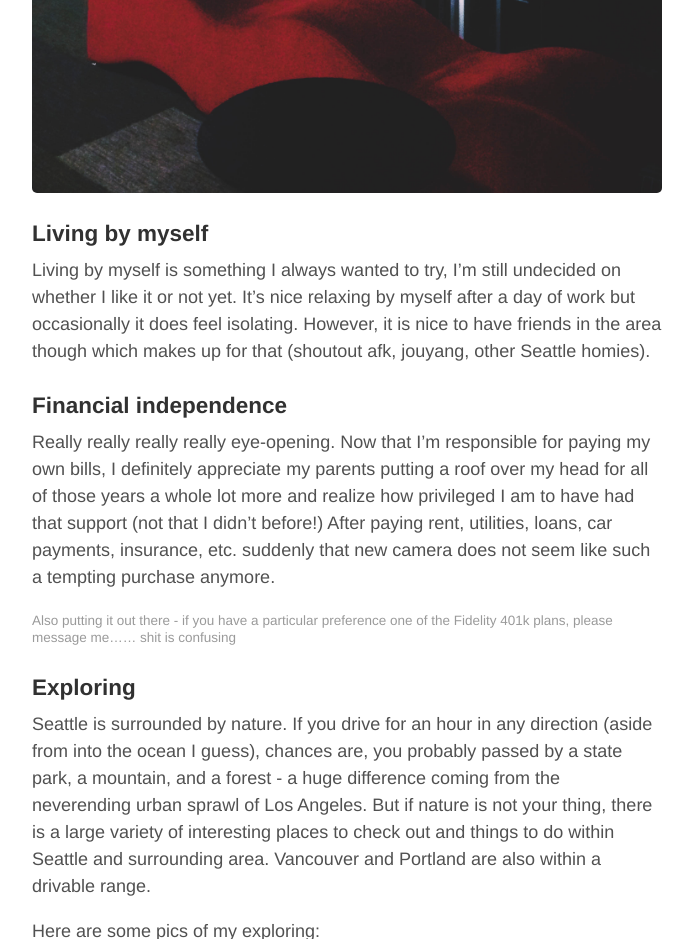
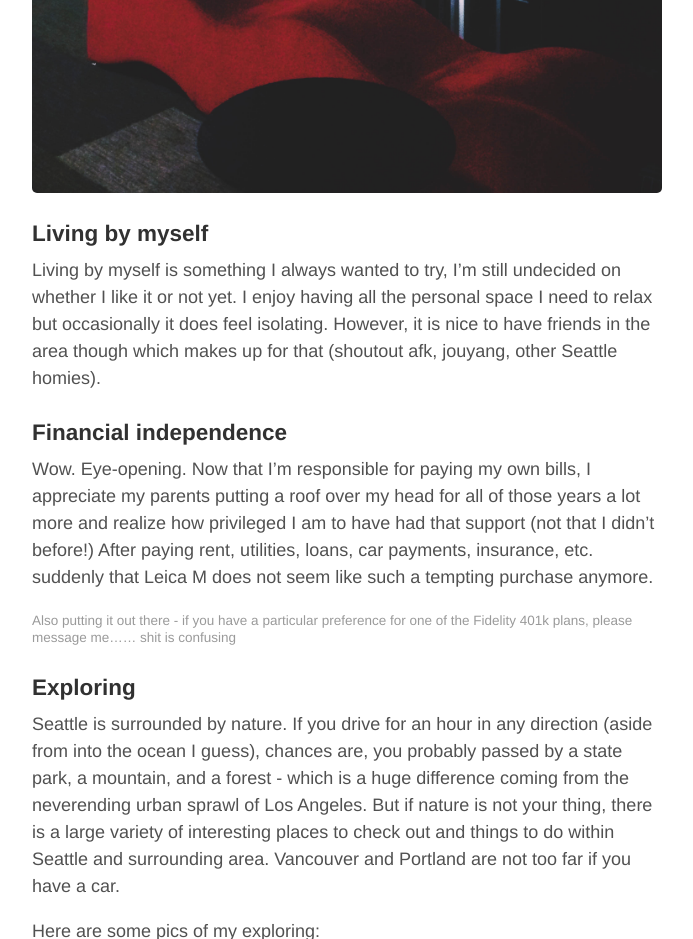
Before and after one commit to rzsun/rzsun.github.io, a Jekyll site: the page built from _posts/2015-11-24-real-life.md, in a window 1280 px wide and 1400 px high, scrolled down 2993 px, cut to the strip 0-939 px from the top of the window. Shown: the whole strip, without its empty margins (293-986 px from the left). Built offline with Jekyll 4.4.1, drawn with Linux system fonts in a browser that asks for light colours; some of the changed text lies outside the part shown.

Commit message:
real life edit 3

```diff
--- a/_posts/2015-11-24-real-life.md
+++ b/_posts/2015-11-24-real-life.md
@@ -31,17 +31,17 @@ It's still a learning process and will be for probably a very long time - that's
 
 ###Living by myself
 
-Living by myself is something I always wanted to try, I'm still undecided on whether I like it or not yet. It's nice relaxing by myself after a day of work but occasionally it does feel isolating. However, it is nice to have friends in the area though which makes up for that (shoutout afk, jouyang, other Seattle homies).
+Living by myself is something I always wanted to try, I'm still undecided on whether I like it or not yet. I enjoy having all the personal space I need to relax but occasionally it does feel isolating. However, it is nice to have friends in the area though which makes up for that (shoutout afk, jouyang, other Seattle homies).
 
 ###Financial independence
 
-Really really really really eye-opening. Now that I'm responsible for paying my own bills, I definitely appreciate my parents putting a roof over my head for all of those years a whole lot more and realize how privileged I am to have had that support (not that I didn't before!) After paying rent, utilities, loans, car payments, insurance, etc. suddenly that new camera does not seem like such a tempting purchase anymore.
+Wow. Eye-opening. Now that I'm responsible for paying my own bills, I appreciate my parents putting a roof over my head for all of those years a lot more and realize how privileged I am to have had that support (not that I didn't before!) After paying rent, utilities, loans, car payments, insurance, etc. suddenly that Leica M does not seem like such a tempting purchase anymore.
 
-#####Also putting it out there - if you have a particular preference one of the Fidelity 401k plans, please message me...... shit is confusing
+#####Also putting it out there - if you have a particular preference for one of the Fidelity 401k plans, please message me...... shit is confusing
 
 ###Exploring
 
-Seattle is surrounded by nature. If you drive for an hour in any direction (aside from into the ocean I guess), chances are, you probably passed by a state park, a mountain, and a forest - a huge difference coming from the neverending urban sprawl of Los Angeles. But if nature is not your thing, there is a large variety of interesting places to check out and things to do within Seattle and surrounding area. Vancouver and Portland are also within a drivable range.
+Seattle is surrounded by nature. If you drive for an hour in any direction (aside from into the ocean I guess), chances are, you probably passed by a state park, a mountain, and a forest - which is a huge difference coming from the neverending urban sprawl of Los Angeles. But if nature is not your thing, there is a large variety of interesting places to check out and things to do within Seattle and surrounding area. Vancouver and Portland are not too far if you have a car.
 
 Here are some pics of my exploring:
 
@@ -58,4 +58,4 @@ Here are some pics of my exploring:
 
 ###Wrap up
 
-I would be lying if I said I never missed the comfort of being in a familiar environment. I also have a lot less spare time now compared to my student life and ultimately had to let go of a few things I was passionate about. However, life is about changes and embracing the unknown (#deep). I look forward to continued new experiences and new adventures in Seattle and beyond!
+I would be lying if I said I never missed the comfort of being in a familiar environment. I also have a lot less spare time now compared to my student life and ultimately let go of a few things I was passionate about. However, life is about embracing the unknown (#deep). The changes and transitions in my life have been great to me so far and I look forward to continued new experiences and new adventures in Seattle and beyond!
```
Also changed, not shown: other parts of _posts/2015-11-24-real-life.md (+1 -1 lines).
